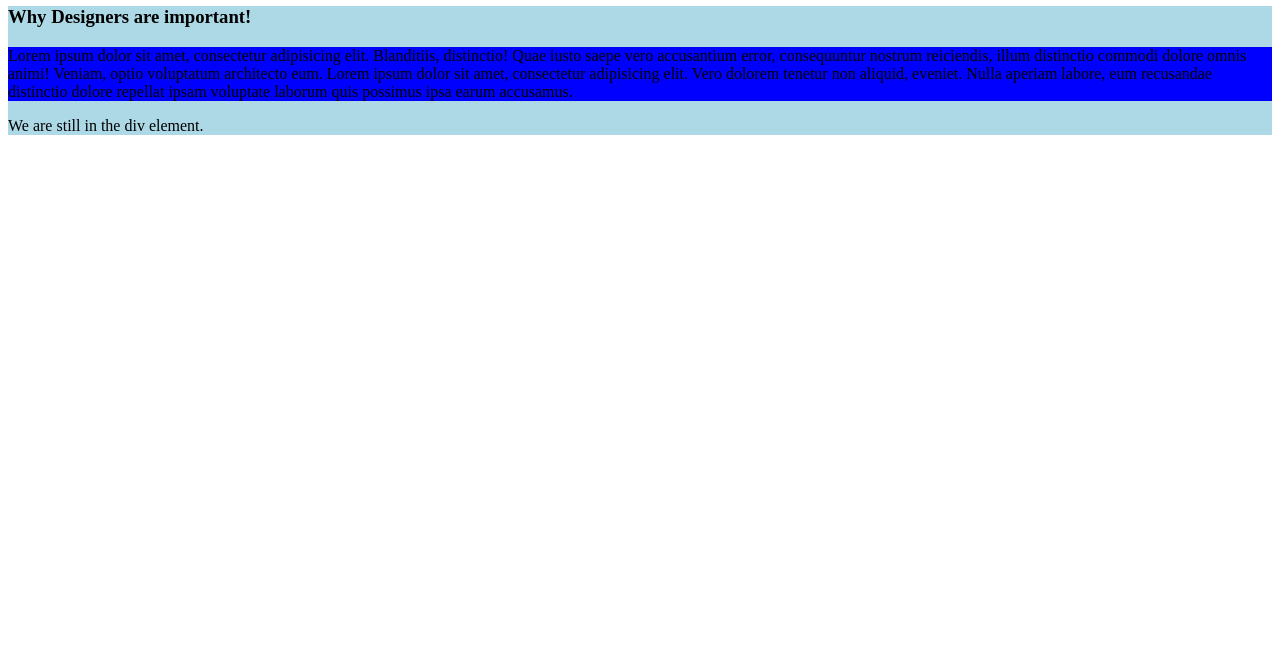
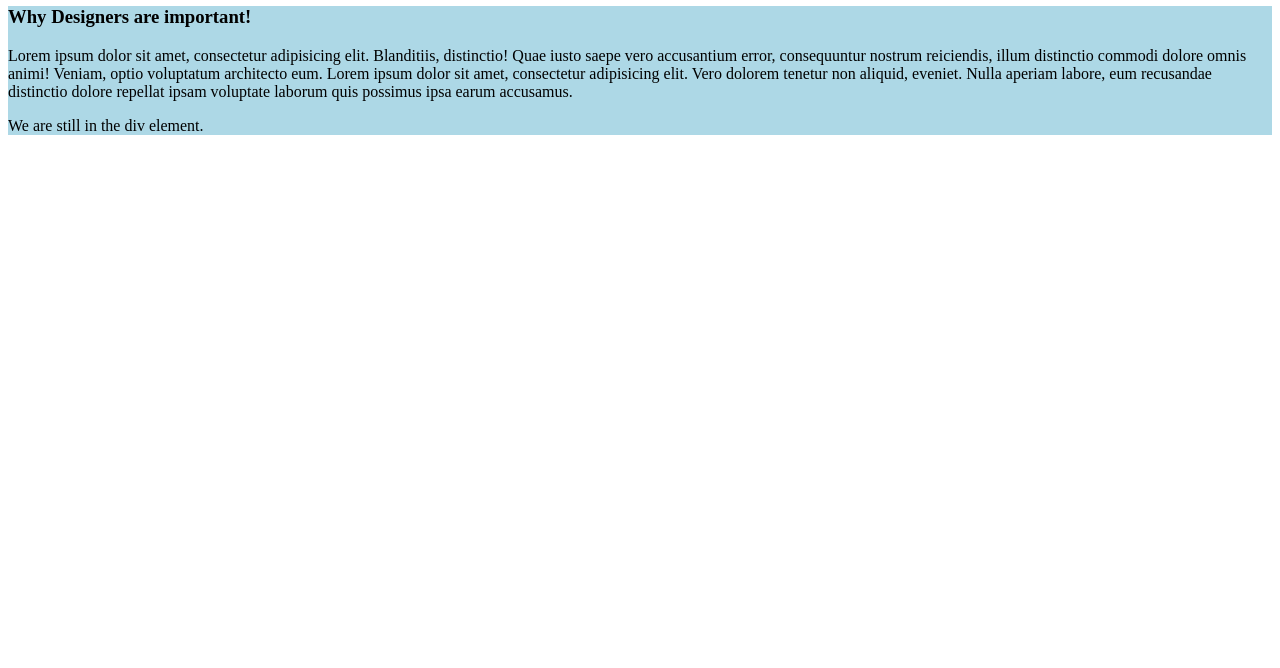
Before and after one commit to chelseascheets/challenge, a plain HTML site: page index.html in a window 1280 px wide. Shown: the part 132-800 px from the top of the page. Drawn offline with Linux system fonts and the light colour scheme.

Commit message:
color changes

```diff
--- a/index.html
+++ b/index.html
@@ -12,7 +12,7 @@ div {
     background-color: lightblue;
 }
 
-p {
+<footer> {
     background-color: blue;
 }
 p.solid {border-style: solid;}
```
